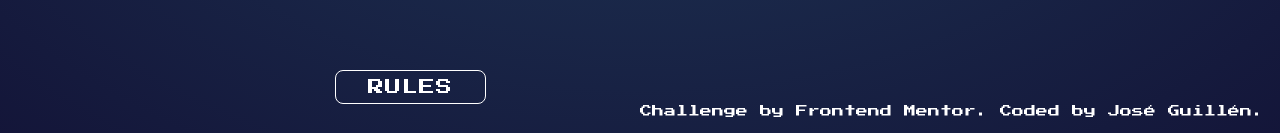
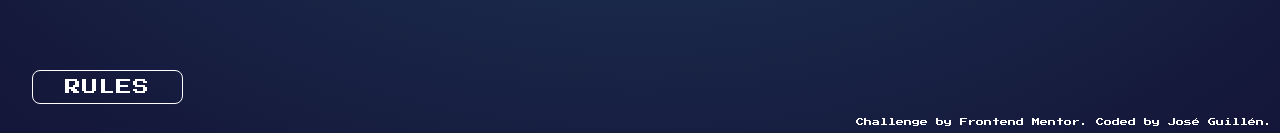
Before and after one commit to JG20108/rps-master, a React (Vite) app: page / in a window 1280 px wide. Shown: the part 664-797 px from the top of the page. Built offline with nearby package versions, Linux system fonts and the light colour scheme; a web font is replaced by a local one.

Commit message:
UI 1.0 Completed

```diff
--- a/src/App.css
+++ b/src/App.css
@@ -65,6 +65,12 @@ header {
   font-size: 1rem; /* Adjusted font size */
   text-transform: uppercase; /* Added text transformation */
   letter-spacing: 1px; /* Added letter spacing */
+  transition: background-color 0.5s ease, color 0.5s ease; /* Smooth transition for hover effect */
+}
+
+.reset:hover {
+  background-color: hsl(229, 64%, 46%); /* Example hover background color */
+  color: white; /* Example hover text color */
 }
 
 /* Main styles */
@@ -154,8 +160,9 @@ main {
 /* Footer styles */
 footer {
   position: absolute;
-  bottom: 2rem;
-  text-align: center; /* Center the button */
+  bottom: 2rem; /* Adjust as needed for distance from the bottom */
+  left: 2rem; /* Adjust as needed for distance from the left */
+  text-align: left; /* Align the text to the left */
 }
 
 .rules {
@@ -174,9 +181,9 @@ footer {
   position: absolute;
   bottom: 0;
   right: 0;
-  font-size: 0.75rem;
+  font-size: 8px;
   text-align: right;
-  padding: 1rem;
+  padding: 0.5rem;
 }
 
 .attribution a {
```
